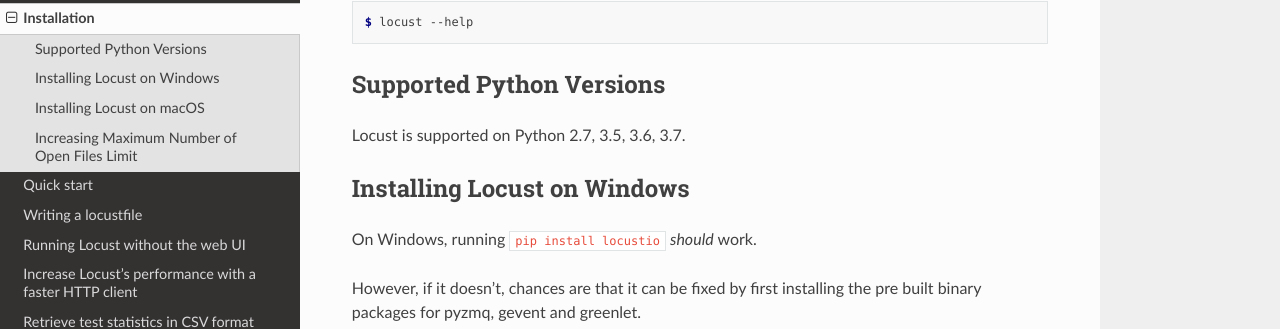
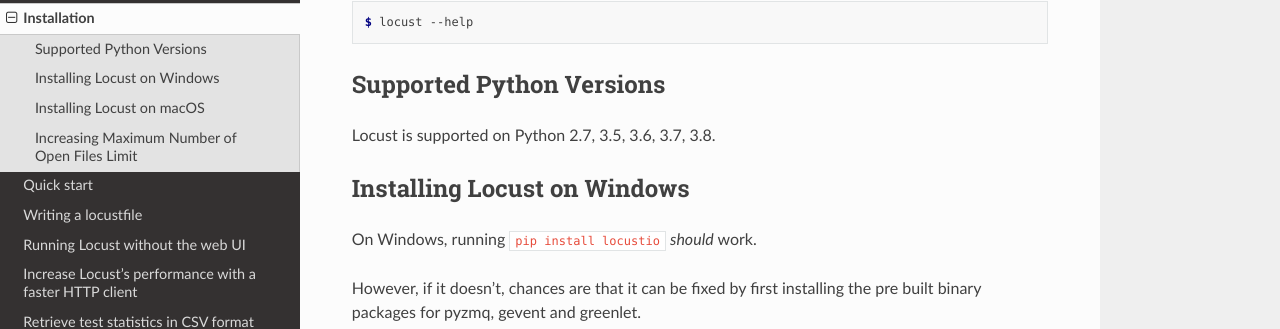
Before and after one commit to locustio/locust, a Sphinx documentation site: the page built from docs/installation.rst, in a window 1280 px wide and 900 px high, scrolled down 563 px. Shown: the part 132-461 px from the top of the window. Built offline with Sphinx 7.4.7 and the Read the Docs theme 2.0.0, drawn with Linux system fonts in a browser that asks for light colours; pages that are not in the unit, such as notebooks, are missing from menus.

Commit message:
Add Python 3.8 to the test matrix
Python 3.8 was released on October 14th, 2019.

```diff
--- a/docs/installation.rst
+++ b/docs/installation.rst
@@ -34,7 +34,7 @@
 Supported Python Versions
 -------------------------
 
-Locust is supported on Python 2.7, 3.5, 3.6, 3.7.
+Locust is supported on Python 2.7, 3.5, 3.6, 3.7, 3.8.
 
 
 Installing Locust on Windows
--- a/setup.py
+++ b/setup.py
@@ -30,6 +30,7 @@
         "Programming Language :: Python :: 3.5",
         "Programming Language :: Python :: 3.6",
         "Programming Language :: Python :: 3.7",
+        "Programming Language :: Python :: 3.8",
         "Intended Audience :: Developers",
         "Intended Audience :: System Administrators",
     ],
```
Also changed, not shown: README.md (+1 -1 lines), .travis.yml, 1 other file.
